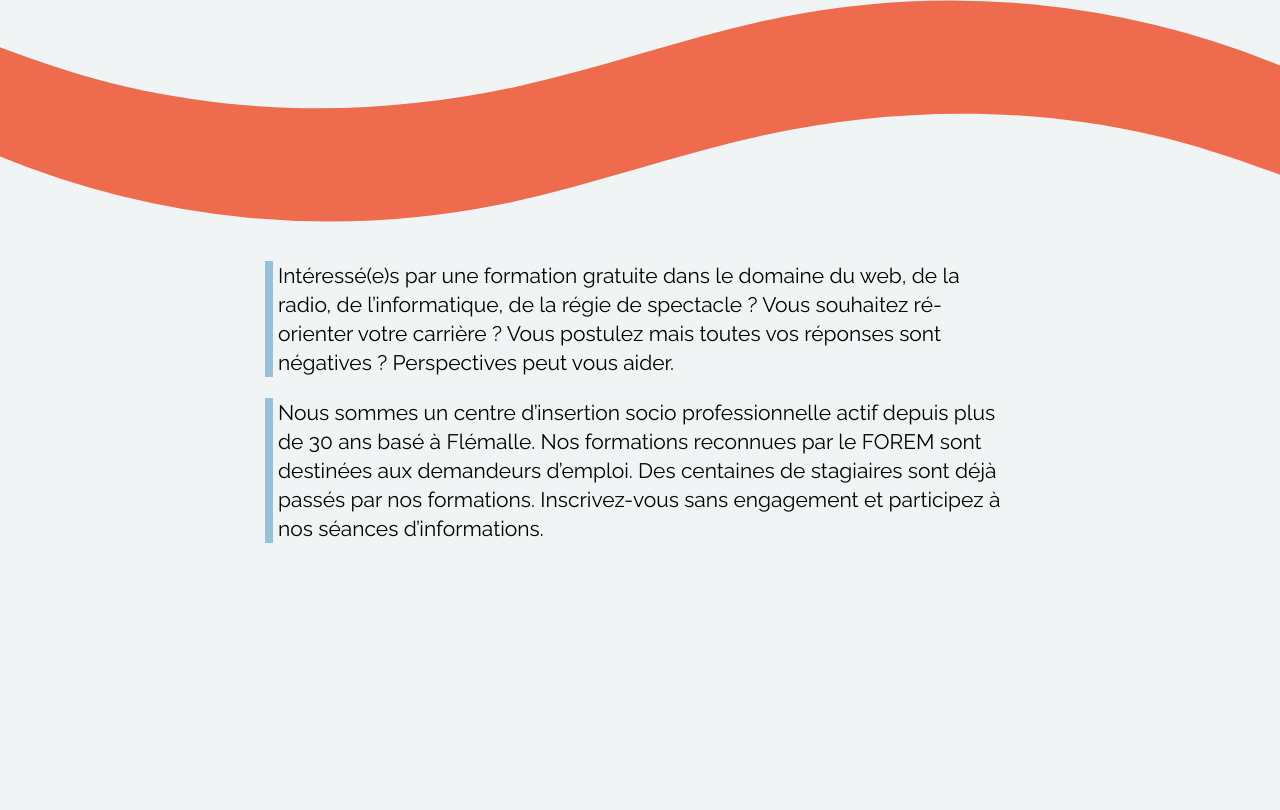
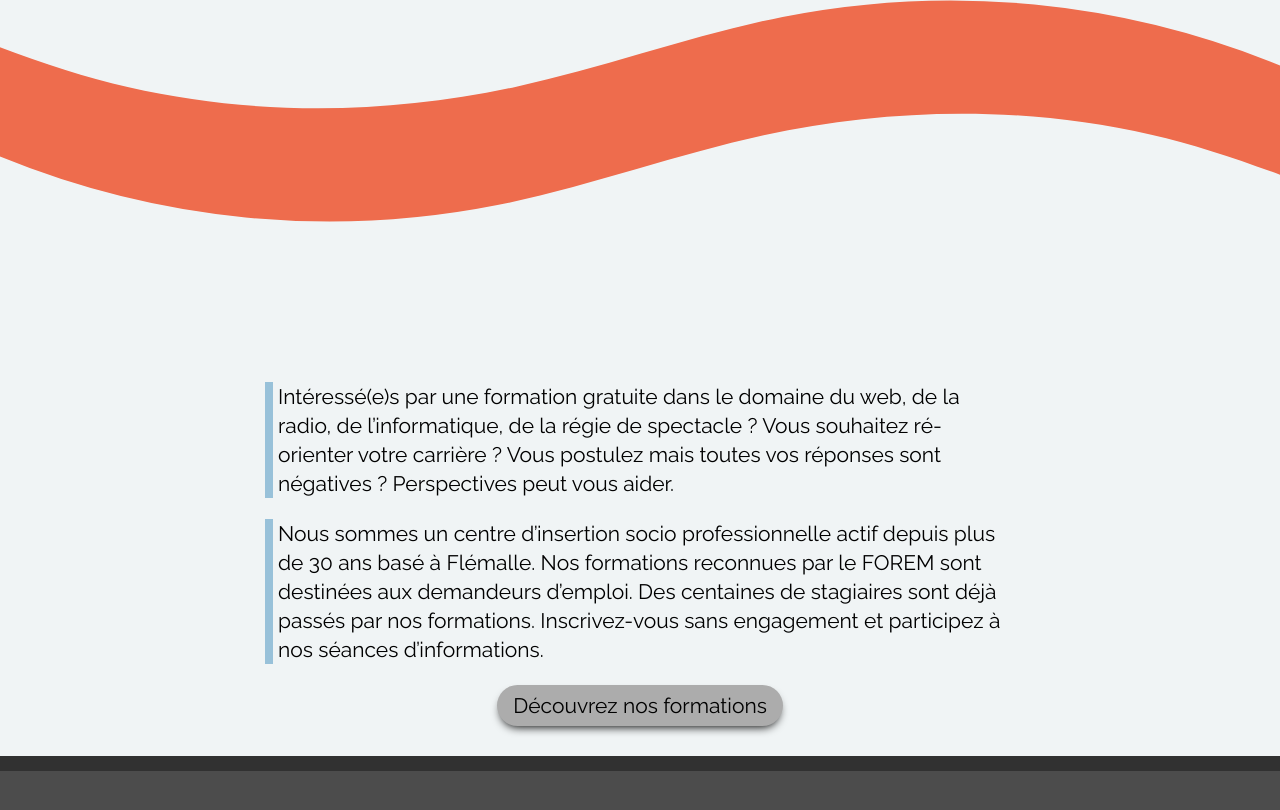
Before and after one commit to CleverAxel/perspective, a React (Create React App) app: page / in a window 1280 px wide. Shown: the part 522-1332 px from the top of the page. Before the commit the page ends 1086 px from the top, so only its background shows below. Built offline with nearby package versions, Linux system fonts and the light colour scheme.

Commit message:
add footer + footer stick bottom

```diff
--- a/src/index.css
+++ b/src/index.css
@@ -29,7 +29,12 @@ html {
 body{
   background-color: var(--white);
   margin: 0;
+}
+
+#root{
   min-height: 100vh;
+  display: flex;
+  flex-direction: column;
 }
 
 @font-face {
--- a/src/index.tsx
+++ b/src/index.tsx
@@ -5,7 +5,7 @@ import App from './App';
 import reportWebVitals from './reportWebVitals';
 import { BrowserRouter } from 'react-router-dom';
 import Header from './sharedComponents/header/header';
-
+import Footer from './sharedComponents/footer/footer';
 const root = ReactDOM.createRoot(
   document.getElementById('root') as HTMLElement
 );
@@ -14,6 +14,7 @@ root.render(
     <BrowserRouter>
       <Header></Header>
       <App />
+      <Footer></Footer>
     </BrowserRouter>
   </React.StrictMode>
 );
--- a/src/pages/home/home.module.css
+++ b/src/pages/home/home.module.css
@@ -60,3 +60,28 @@
     border-left: 8px solid var(--lightBlue);
     padding-left: 5px;
 }
+
+.containerLinkToFormations{
+    display: flex;
+    justify-content: center;
+    margin: 15px 0 30px 0;
+}
+
+.buttonToFormation{
+    cursor: pointer;
+    font-family: "Raleway";
+    font-size: 21px;
+    margin: 0 7px;
+    background-color: rgb(172, 172, 172);
+    box-shadow: 0px 5px 10px -4px rgba(0,0,0,1);
+    padding: 8px 16px;
+    outline: none;
+    border-style: none;
+    border-radius: 40px;
+    transition: all 0.2s ease-in-out;
+}
+
+.buttonToFormation:hover{
+    transform: translateY(-2px);
+    box-shadow: 0px 7px 15px -4px rgba(0,0,0,1);
+}
--- a/src/pages/home/home.tsx
+++ b/src/pages/home/home.tsx
@@ -1,3 +1,4 @@
+import { Link } from "react-router-dom";
 import WaveDivider from "../../sharedComponents/waveDivider/waveDivider";
 import styles from "./home.module.css";
 export default function Home(){
@@ -25,6 +26,12 @@ export default function Home(){
                 <p>Intéressé(e)s par une formation gratuite dans le domaine du web, de la radio, de l’informatique, de la régie de spectacle ? Vous souhaitez ré-orienter votre carrière ? Vous postulez mais toutes vos réponses sont négatives ? Perspectives peut vous aider.</p>
                 <p>Nous sommes un centre d’insertion socio professionnelle actif depuis plus de 30 ans basé à Flémalle. Nos formations reconnues par le FOREM sont destinées aux demandeurs d’emploi. Des centaines de stagiaires sont déjà passés par nos formations. Inscrivez-vous sans engagement et participez à nos séances d’informations.</p>
             </div>
+
+            <div className={styles.containerLinkToFormations}>
+                <Link to="/formations">
+                    <button className={styles.buttonToFormation}>Découvrez nos formations</button>
+                </Link>
+            </div>
         </section>
 
         </>
--- /dev/null
+++ b/src/sharedComponents/footer/footer.module.css
@@ -0,0 +1,6 @@
+.footer{
+    border-top: 15px solid #313131;
+    background-color: #4c4c4c;
+    min-height: 150px;
+    margin-top: auto;
+}
--- /dev/null
+++ b/src/sharedComponents/footer/footer.tsx
@@ -0,0 +1,9 @@
+import styles from "./footer.module.css";
+
+export default function Footer(){
+    return(
+        <footer className={styles.footer}>
+
+        </footer>
+    )
+}
```
